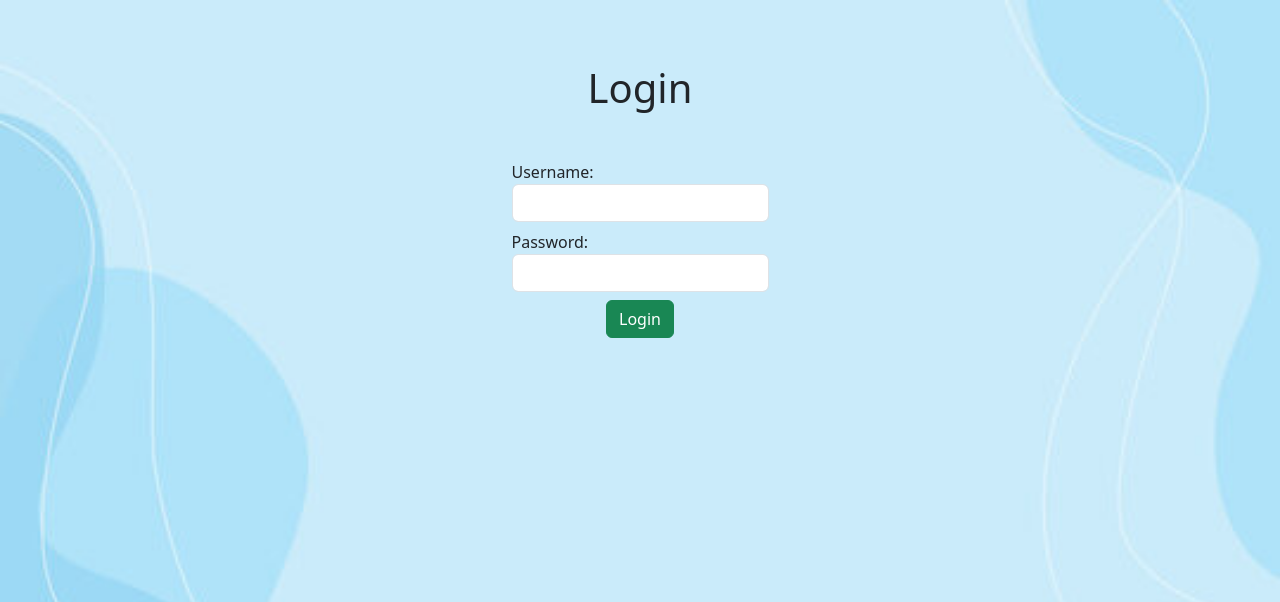
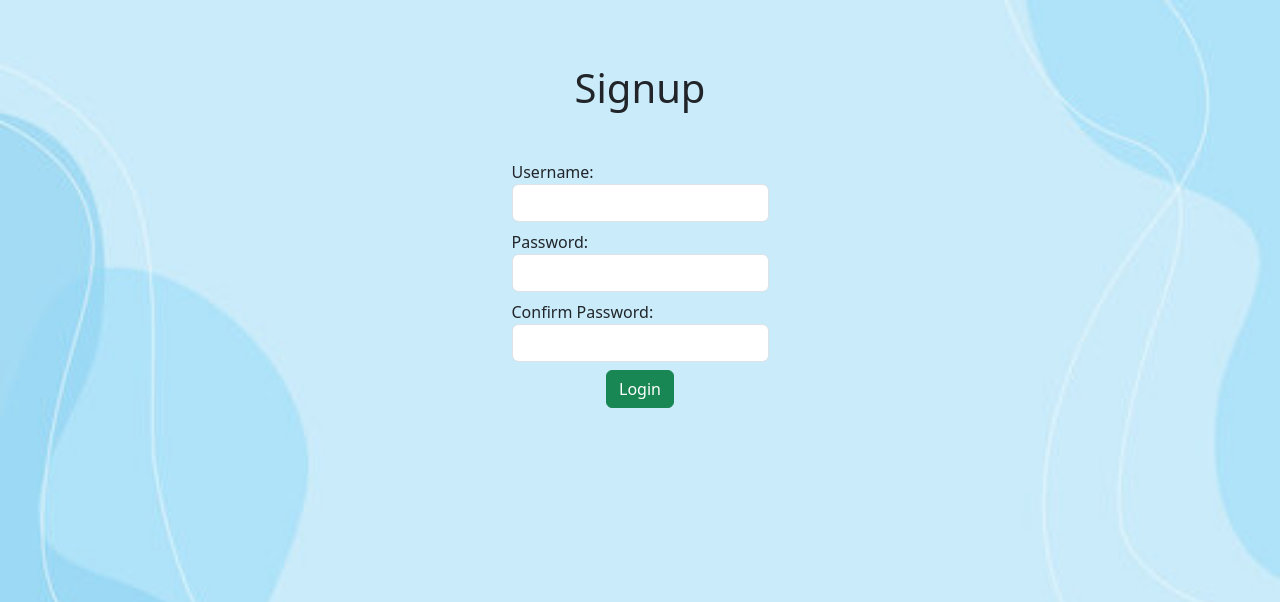
Before and after one commit to a1zen77/ui_testing, a Flask app: page /signup in a window 1280 px wide. Shown: the top 602 px of the page. Run offline with Flask 3, Linux system fonts and the light colour scheme.

Commit message:
signup page

```diff
--- a/templates/signup.html
+++ b/templates/signup.html
@@ -10,7 +10,7 @@
     <script defer src="https://cdn.jsdelivr.net/npm/bootstrap@5.3.3/dist/js/bootstrap.bundle.min.js" integrity="sha384-YvpcrYf0tY3lHB60NNkmXc5s9fDVZLESaAA55NDzOxhy9GkcIdslK1eN7N6jIeHz" crossorigin="anonymous"></script>
 </head>
 <body>
-    <h1>Login</h1>
+    <h1>Signup</h1>
     <form method="post" class="mt-5">
         <label for="username" class="form-label">Username:
             <input type="text" name="username" id="username" class = "form-control" required/>
@@ -18,6 +18,9 @@
         <label for="password" class="form-label">Password:
             <input type="password" name="password" id="password" class="form-control" required/>
         </label>
+        <label for="password2" class="form-label">Confirm Password:
+            <input type="password" name="password2" id="password2" class="form-control" required/>
+        </label>
         <input type="submit" value="Login" class="btn btn-success">
     </form>
 </body>
```
